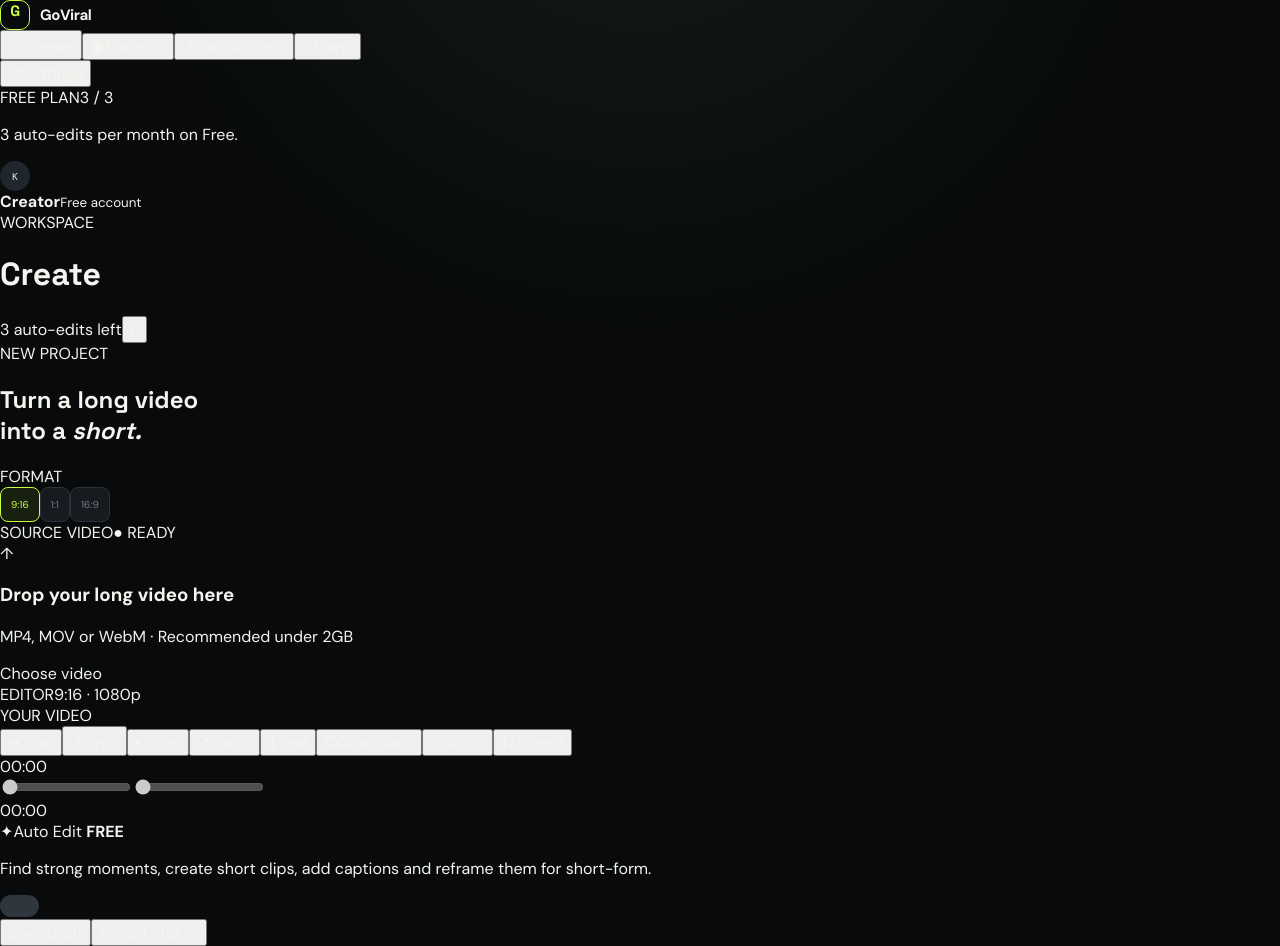
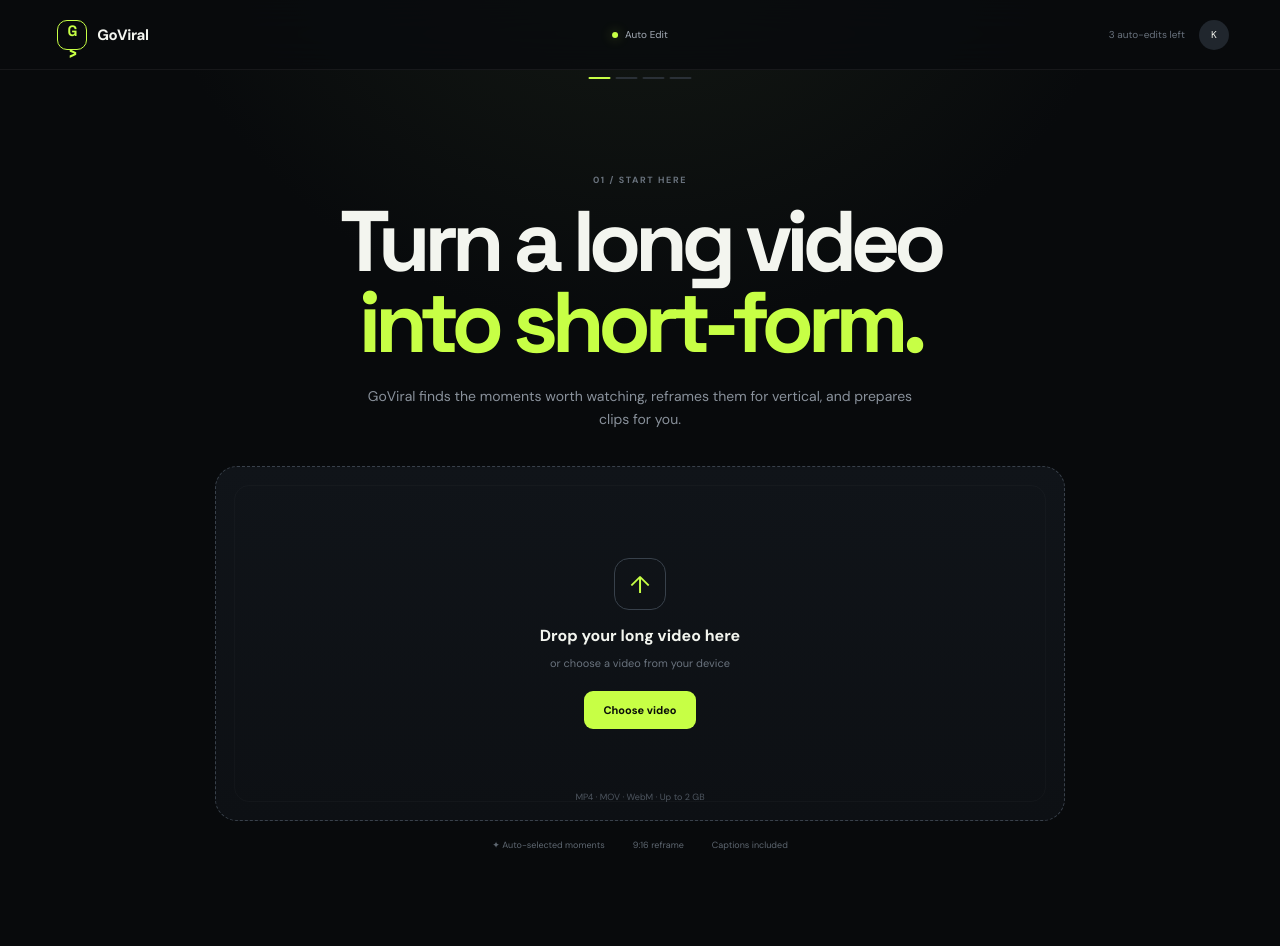
Before and after one commit to kingkishan132-ship-it/GoViral, a React (Vite) app: page / in a window 1280 px wide. Built offline with nearby package versions, Linux system fonts and the light colour scheme.

Commit message:
Update App.jsx

```diff
--- a/src/App.jsx
+++ b/src/App.jsx
@@ -1,32 +1,178 @@
-import {useEffect,useState} from "react";
+import { useEffect, useRef, useState } from "react";
+import Upload from "./components/Upload.jsx";
+import AutoEdit from "./components/AutoEdit.jsx";
+import Processing from "./components/Processing.jsx";
+import Results from "./components/Results.jsx";
+import Header from "./components/Header.jsx";
 
-const tools=[["✂","Trim"],["＋","Split"],["◐","Crop"],["↗","Zoom"],["T","Text"],["CC","Captions"],["♫","Audio"],["1×","Speed"]];
-const projects=[{name:"Podcast Episode 04",duration:"42:18",status:"Ready"},{name:"Interview — Startup Founder",duration:"28:41",status:"Draft"}];
+const STAGES = ["upload", "auto", "processing", "results"];
 
-function Logo(){return <div className="brand"><div className="brand-mark">G<span>→</span></div><strong>GoViral</strong></div>}
+export default function App() {
+  const [stage, setStage] = useState("upload");
+  const [file, setFile] = useState(null);
+  const [videoUrl, setVideoUrl] = useState("");
+  const [autoEdit, setAutoEdit] = useState(true);
+  const [progress, setProgress] = useState(0);
 
-function App(){
- const [page,setPage]=useState("create"),[selectedTool,setSelectedTool]=useState("Trim"),[aspect,setAspect]=useState("9:16"),[autoEdit,setAutoEdit]=useState(false),[fileName,setFileName]=useState(""),[videoUrl,setVideoUrl]=useState(""),[videoDuration,setVideoDuration]=useState(0),[currentTime,setCurrentTime]=useState(0),[trimStart,setTrimStart]=useState(0),[trimEnd,setTrimEnd]=useState(0),[splitPoint,setSplitPoint]=useState(null);
- useEffect(()=>()=>{if(videoUrl)URL.revokeObjectURL(videoUrl)},[videoUrl]);
- useEffect(()=>{const fn=e=>{const r=document.createElement("span");r.className="global-ripple";r.style.left=e.clientX+"px";r.style.top=e.clientY+"px";document.body.appendChild(r);setTimeout(()=>r.remove(),550)};document.addEventListener("pointerdown",fn);return()=>document.removeEventListener("pointerdown",fn)},[]);
- function handleFile(e){const f=e.target.files?.[0];if(!f)return;if(!f.type.startsWith("video/")){alert("Please select a video file.");return}if(videoUrl)URL.revokeObjectURL(videoUrl);setVideoUrl(URL.createObjectURL(f));setFileName(f.name);setCurrentTime(0);setVideoDuration(0);setTrimStart(0);setTrimEnd(0);setSplitPoint(null)}
- const nav=[["create","＋","Create"],["projects","▣","Projects"],["referral","↗","Earn Access"],["pricing","◇","Plans"]];
- return <div className="app-shell">
-  <aside className="sidebar"><Logo/><nav className="side-nav">{nav.map(([id,ic,label])=><button key={id} className={page===id?"nav-item active":"nav-item"} onClick={()=>setPage(id)}><span>{ic}</span>{label}</button>)}</nav><div className="sidebar-bottom"><button className="nav-item"><span>⚙</span>Settings</button><div className="usage-card"><div className="usage-top"><span>FREE PLAN</span><span>3 / 3</span></div><div className="usage-bar"><div className="usage-fill"/></div><p>3 auto-edits per month on Free.</p></div><div className="user-box"><div className="avatar">K</div><div><strong>Creator</strong><small>Free account</small></div></div></div></aside>
-  <main className="main-area"><header className="topbar"><div><span className="top-label">WORKSPACE</span><h1>{page==="create"?"Create":page==="projects"?"Projects":page==="referral"?"Earn Access":"Plans"}</h1></div><div className="top-actions"><span className="credits">3 auto-edits left</span><button className="profile-button">K</button></div></header>
-  {page==="create"&&<section className="workspace"><div className="workspace-heading"><div><span className="section-kicker">NEW PROJECT</span><h2>Turn a long video<br/>into a <em>short.</em></h2></div><div className="format-control"><span>FORMAT</span><div>{["9:16","1:1","16:9"].map(x=><button key={x} className={aspect===x?"format active":"format"} onClick={()=>setAspect(x)}>{x}</button>)}</div></div></div>
-   <div className="editor-card"><div className="editor-toolbar"><span>{fileName||"SOURCE VIDEO"}</span><span className="green-status">● READY</span></div><div className="upload-area"><div className="upload-icon">↑</div><h3>{fileName||"Drop your long video here"}</h3><p>MP4, MOV or WebM · Recommended under 2GB</p><label className="upload-button">{fileName?"Change video":"Choose video"}<input type="file" accept="video/*" onChange={handleFile} hidden/></label></div></div>
-   <div className="editor-card editor"><div className="editor-toolbar"><span>EDITOR</span><span>{aspect} · 1080p</span></div><div className="video-stage"><div className="video-frame">{videoUrl?<video className="video-preview" src={videoUrl} controls onLoadedMetadata={e=>{const d=e.currentTarget.duration;setVideoDuration(d);setTrimStart(0);setTrimEnd(d)}} onTimeUpdate={e=>{const t=e.currentTarget.currentTime;setCurrentTime(t);if(trimEnd>0&&t>trimEnd)e.currentTarget.currentTime=trimEnd}}/>:<div className="stage-placeholder"><span>YOUR VIDEO</span></div>}</div></div>
-   <div className="tool-row">{tools.map(([ic,n])=><button key={n} className={selectedTool===n?"tool active":"tool"} onClick={()=>{setSelectedTool(n);if(n==="Split"&&videoUrl&&videoDuration>0)setSplitPoint(currentTime)}}><strong>{ic}</strong><span>{n}</span></button>)}</div>
-   <div className="timeline"><div className="timeline-time">{formatTime(trimStart)}</div><div className="timeline-track"><div className="timeline-video"><div className="clip"/></div><input className="trim-slider" type="range" min="0" max={videoDuration||0} step=".1" value={trimStart} disabled={!videoUrl} onChange={e=>{const v=Number(e.target.value);if(v<trimEnd){setTrimStart(v);const el=document.querySelector(".video-preview");if(el)el.currentTime=v}}}/><input className="trim-slider trim-end" type="range" min="0" max={videoDuration||0} step=".1" value={trimEnd} disabled={!videoUrl} onChange={e=>{const v=Number(e.target.value);if(v>trimStart){setTrimEnd(v);const el=document.querySelector(".video-preview");if(el)el.currentTime=v}}}/><div className="playhead" style={{left:videoDuration?(currentTime/videoDuration)*100+"%":"0%"}}/>{splitPoint!==null&&videoDuration>0&&<div className="split-marker" style={{left:(splitPoint/videoDuration)*100+"%"}}><span>✂</span></div>}</div><div className="timeline-time">{formatTime(trimEnd)}</div></div>
-   <div className="auto-edit"><div><div className="auto-title"><span>✦</span>Auto Edit <b>FREE</b></div><p>Find strong moments, create short clips, add captions and reframe them for short-form.</p></div><button className={autoEdit?"switch on":"switch"} onClick={()=>setAutoEdit(!autoEdit)}><span/></button></div>
-   <div className="editor-actions"><button className="secondary-action">Save draft</button><button className="export-button">Export clip →</button></div></div>
-  </section>}
-  {page==="projects"&&<section className="page-section"><div className="page-title-row"><div><span className="section-kicker">YOUR LIBRARY</span><h2>Projects</h2></div><button className="export-button" onClick={()=>setPage("create")}>+ New project</button></div><div className="project-grid">{projects.map(p=><div className="project-card" key={p.name}><div className="project-preview"><span>9:16</span></div><div className="project-info"><div><strong>{p.name}</strong><small>{p.duration}</small></div><span className="project-status">{p.status}</span></div></div>)}</div></section>}
-  {page==="referral"&&<section className="page-section"><span className="section-kicker">VIRAL PASS</span><h2>Earn your access.</h2><p className="large-description">Don't want to pay? Bring real creators to GoViral and unlock premium access.</p><div className="referral-card"><div><span className="referral-label">YOUR REFERRAL</span><div className="referral-code">GOVIRAL-K7X92</div><p>Only genuine active users count. Fake accounts and self-referrals don't qualify.</p></div><button className="export-button">Copy referral link</button></div><div className="referral-stats"><div><strong>0</strong><span>Confirmed</span></div><div><strong>10</strong><span>Needed for Pro Plus</span></div><div><strong>30 days</strong><span>Reward</span></div></div></section>}
-  {page==="pricing"&&<section className="page-section"><span className="section-kicker">PLANS</span><h2>Pay or earn.</h2><p className="large-description">Choose the plan that fits the way you create.</p><div className="plans-grid"><Plan name="Free" price="₹0" description="Try the editor." features={["3 auto-edits / month","720p export","Captions + 9:16 reframing","GoViral watermark"]}/><Plan name="Creator" price="₹199" description="For regular creators." features={["50 exports / month","1080p export","Captions + 9:16 reframing","No watermark"]}/><Plan name="Pro" price="₹499" description="For serious creators." features={["200 exports / month","Advanced editing","Premium presets","Priority exports"]}/><Plan name="Pro Plus" price="₹1,499" description="Let GoViral edit for you." featured features={["Unlimited editing*","Unlimited exports*","Advanced Auto Edit","Auto captions","Auto reframing","Priority processing"]}/></div><p className="fair-use">*Unlimited access is subject to fair-use and abuse protection.</p></section>}
- </main></div>
+  const inputRef = useRef(null);
+
+  useEffect(() => {
+    return () => {
+      if (videoUrl) {
+        URL.revokeObjectURL(videoUrl);
+      }
+    };
+  }, [videoUrl]);
+
+  function selectFile(nextFile) {
+    if (!nextFile) return;
+
+    if (!nextFile.type.startsWith("video/")) {
+      alert("Please select a video file.");
+      return;
+    }
+
+    if (videoUrl) {
+      URL.revokeObjectURL(videoUrl);
+    }
+
+    const url = URL.createObjectURL(nextFile);
+
+    setFile(nextFile);
+    setVideoUrl(url);
+    setProgress(0);
+    setStage("auto");
+  }
+
+  function handleFileChange(event) {
+    const nextFile = event.target.files?.[0];
+
+    if (nextFile) {
+      selectFile(nextFile);
+    }
+
+    event.target.value = "";
+  }
+
+  function createClips() {
+    if (!file) {
+      inputRef.current?.click();
+      return;
+    }
+
+    setStage("processing");
+    setProgress(4);
+
+    let value = 4;
+
+    const timer = setInterval(() => {
+      value += Math.floor(Math.random() * 8) + 5;
+
+      if (value >= 100) {
+        value = 100;
+        clearInterval(timer);
+
+        setTimeout(() => {
+          setStage("results");
+        }, 350);
+      }
+
+      setProgress(value);
+    }, 220);
+  }
+
+  function startOver() {
+    if (videoUrl) {
+      URL.revokeObjectURL(videoUrl);
+    }
+
+    setFile(null);
+    setVideoUrl("");
+    setProgress(0);
+    setStage("upload");
+  }
+
+  return (
+    <div className="app-shell">
+
+      <Header
+        stage={stage}
+        onStartOver={startOver}
+      />
+
+      <main>
+
+        <div
+          className="stage-progress"
+          aria-label="GoViral workflow progress"
+        >
+          {STAGES.map((item, index) => {
+
+            const currentIndex = STAGES.indexOf(stage);
+
+            const active = currentIndex >= index;
+
+            return (
+              <span
+                key={item}
+                className={
+                  active
+                    ? "stage-dot active"
+                    : "stage-dot"
+                }
+              />
+            );
+          })}
+        </div>
+
+        <section className="page-wrap">
+
+          {stage === "upload" && (
+            <Upload
+              onSelect={selectFile}
+              inputRef={inputRef}
+              onChooseFile={handleFileChange}
+            />
+          )}
+
+          {stage === "auto" && (
+            <AutoEdit
+              file={file}
+              videoUrl={videoUrl}
+              enabled={autoEdit}
+              setEnabled={setAutoEdit}
+              onCreate={createClips}
+              onChangeVideo={() => inputRef.current?.click()}
+            />
+          )}
+
+          {stage === "processing" && (
+            <Processing
+              file={file}
+              progress={progress}
+            />
+          )}
+
+          {stage === "results" && (
+            <Results
+              file={file}
+              videoUrl={videoUrl}
+              onStartOver={startOver}
+            />
+          )}
+
+        </section>
+
+      </main>
+
+      <input
+        ref={inputRef}
+        hidden
+        type="file"
+        accept="video/mp4,video/quicktime,video/webm,video/*"
+        onChange={handleFileChange}
+      />
+
+    </div>
+  );
 }
-function formatTime(s){if(!s||!Number.isFinite(s))return"00:00";return `${String(Math.floor(s/60)).padStart(2,"0")}:${String(Math.floor(s%60)).padStart(2,"0")}`}
-function Plan({name,price,description,features,featured}){return <div className={featured?"plan-card featured":"plan-card"}>{featured&&<div className="featured-label">MOST POWERFUL</div>}<span className="plan-name">{name}</span><div className="plan-price">{price}{price!=="₹0"&&<small>/month</small>}</div><p>{description}</p><ul>{features.map(f=><li key={f}><span>✓</span>{f}</li>)}</ul><button className={featured?"export-button full":"secondary-action full"}>{name==="Free"?"Current plan":"Choose plan"}</button></div>}
-export default App;
```
